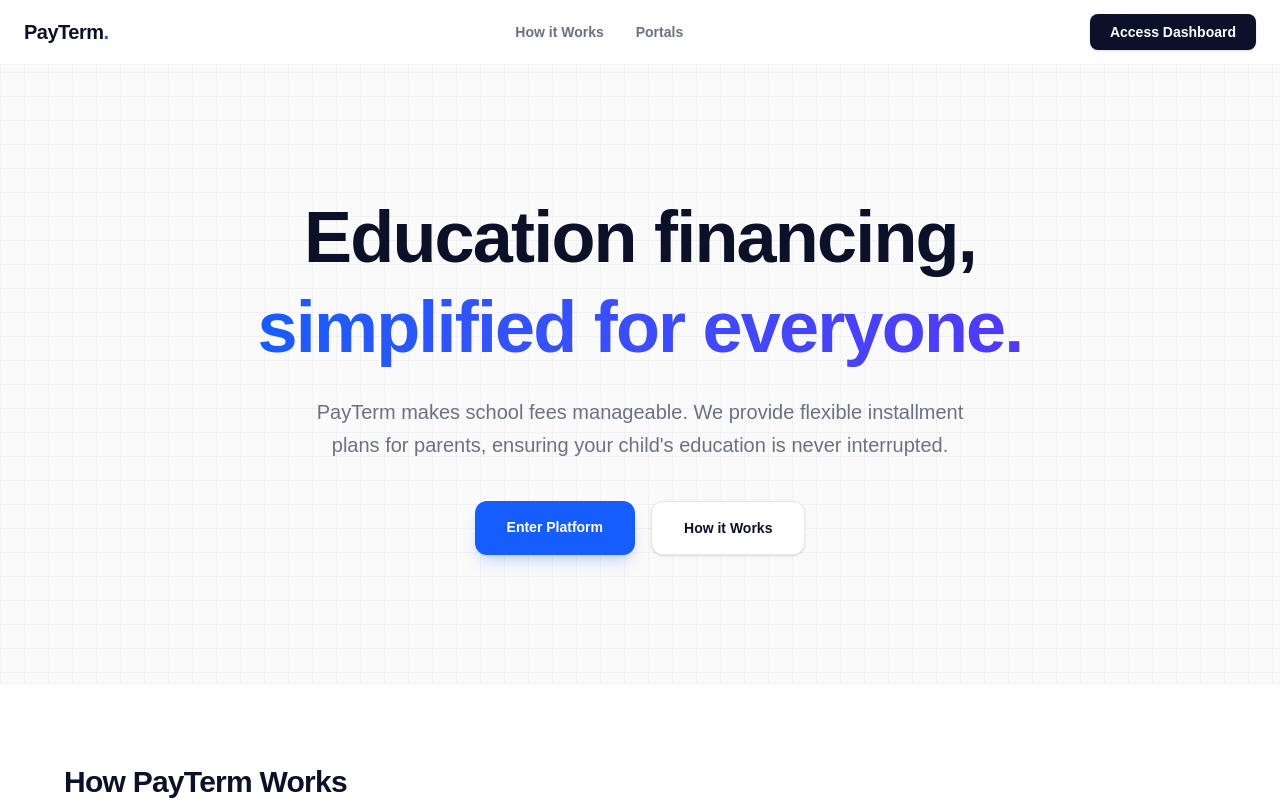
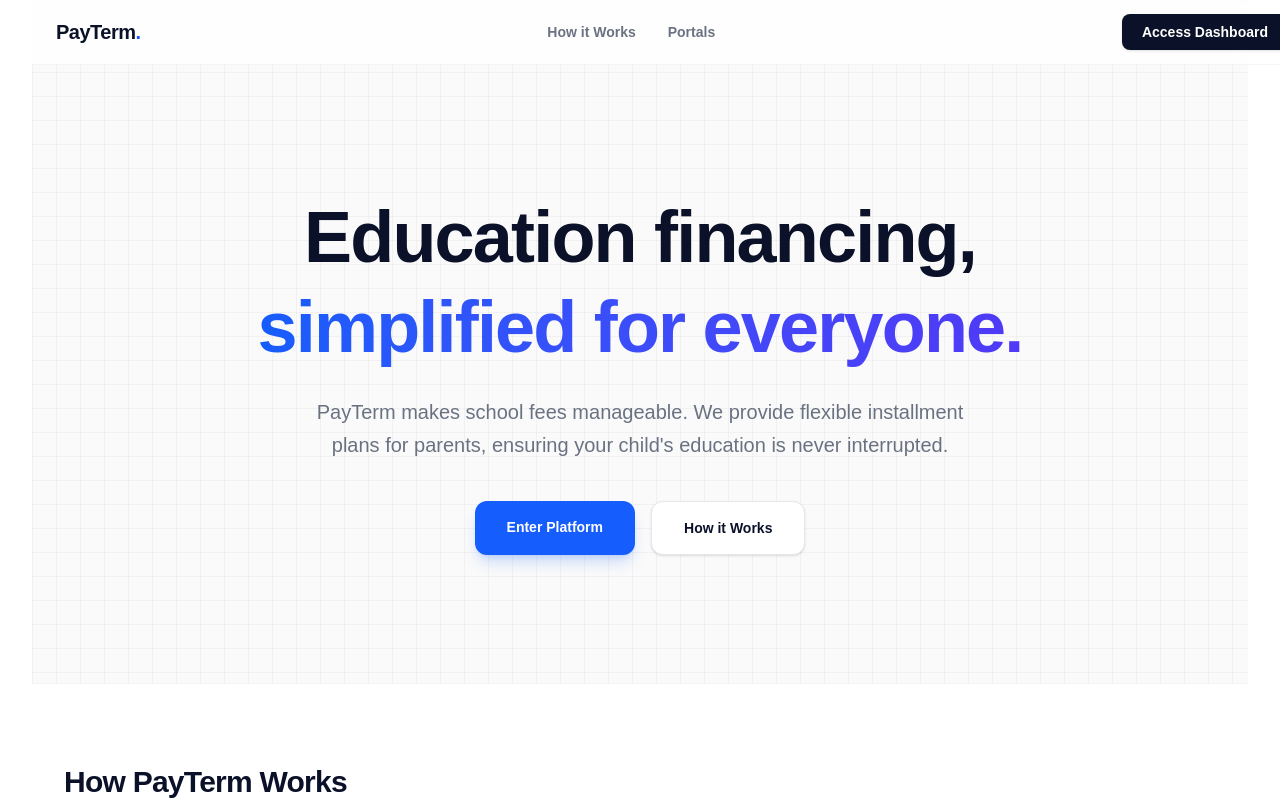
Before and after one commit to ahmad-khalifah/payterm-app, a Next.js app: page / in a window 1280 px wide. Shown: the top 800 px of the page. Built offline with nearby package versions, Linux system fonts and the light colour scheme.

Commit message:
UI UPDATE

```diff
--- a/app/layout.tsx
+++ b/app/layout.tsx
@@ -24,11 +24,17 @@ export default function RootLayout({
   return (
     // The variable is injected here
     <html lang="en" className={`${jakarta.variable}`}>
-      {/* ADDED: overflow-x-hidden and w-full
-        This is the silver bullet that strictly prevents mobile screens from stretching sideways
-      */}
-      <body className="font-sans antialiased text-gray-900 bg-gray-50 w-full overflow-x-hidden">
-        {children}
+      <body className="font-sans antialiased text-gray-900 bg-gray-50 w-full overflow-x-hidden flex flex-col min-h-screen">
+
+        {/* THE GLOBAL FIX:
+          We wrap the entire app in this <main> tag.
+          'px-4' guarantees a minimum of 16px padding on mobile phones.
+          'max-w-7xl mx-auto' keeps it perfectly centered on giant desktop monitors.
+        */}
+        <main className="flex-grow w-full max-w-7xl mx-auto px-4 sm:px-6 md:px-8">
+          {children}
+        </main>
+
       </body>
     </html>
   )
```
